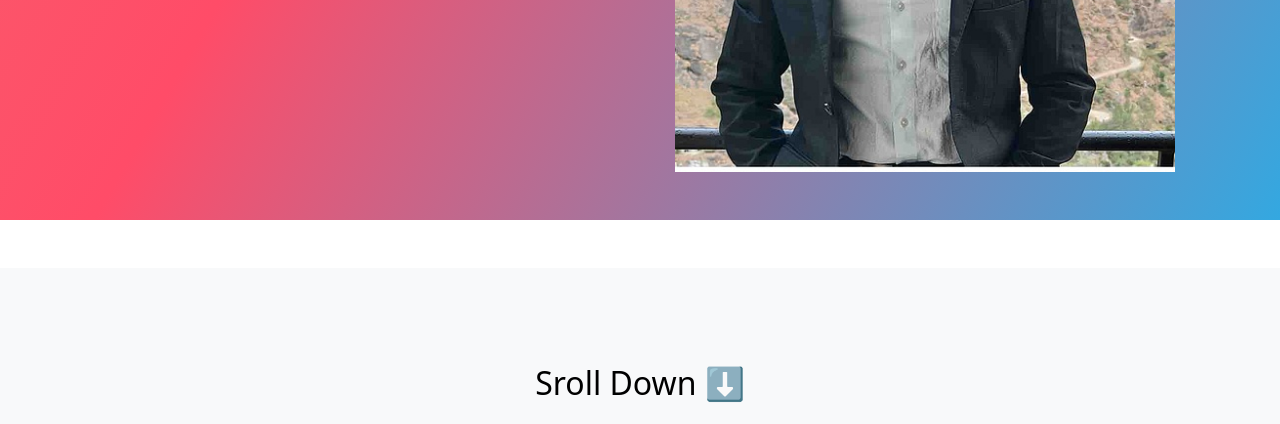
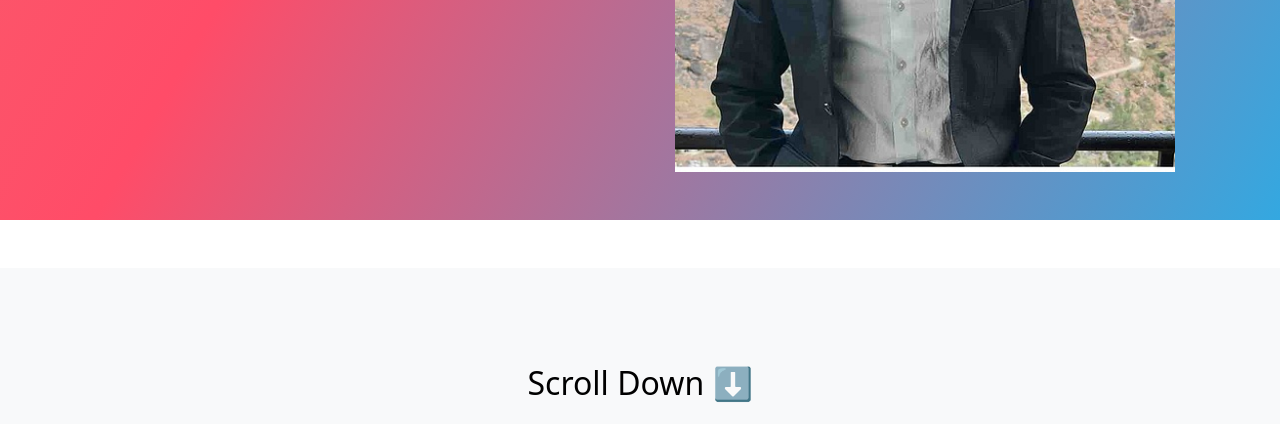
Before and after one commit to Adityasaxena1/somesh-gift, a plain HTML site: page index.html in a window 1280 px wide. Shown: the part 376-800 px from the top of the page. Drawn offline with nearby package versions, Linux system fonts and the light colour scheme.

Commit message:
Update index.html

```diff
--- a/index.html
+++ b/index.html
@@ -45,7 +45,7 @@
         <div class="p-5 text-center bg-body-tertiary">
           <div class="container py-5">
             <h2 class="text-body-emphasis">
-                 Sroll Down ⬇
+                 Scroll Down ⬇
             </h2>
 
             <p class="col-lg-8 mx-auto lead mt-2"></p>
```
